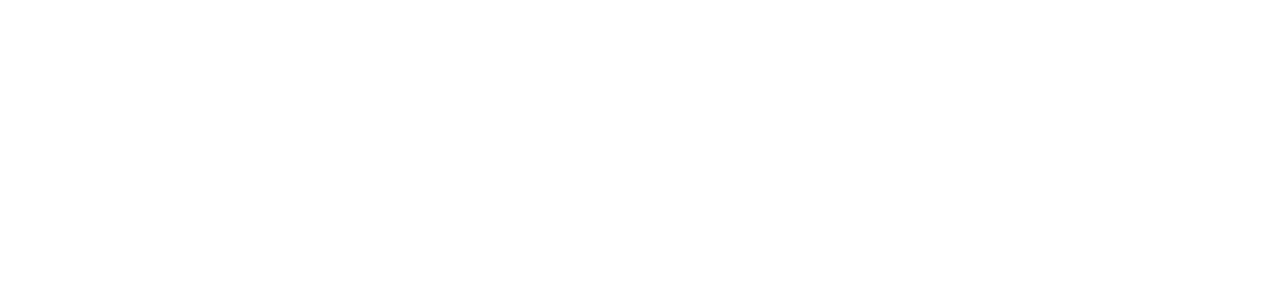
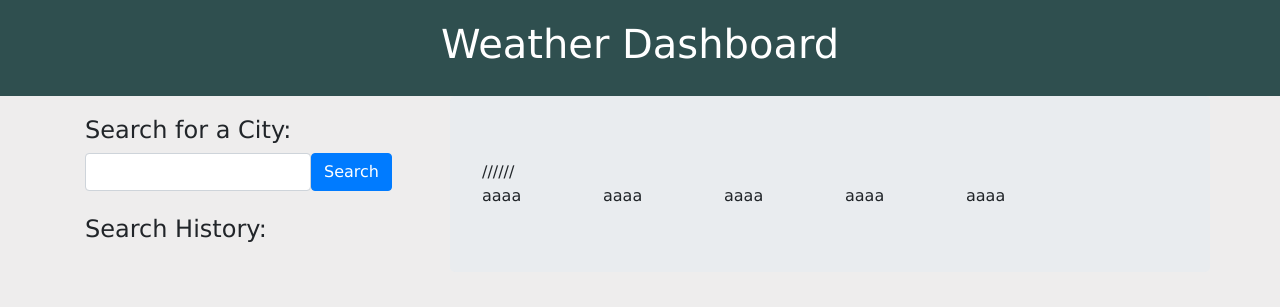
Before and after one commit to bgallagher27/weather-forecast-app, a plain HTML site: page index.html in a window 1280 px wide. Drawn offline with nearby package versions, Linux system fonts and the light colour scheme.

Commit message:
page setup

```diff
--- a/assets/weather.css
+++ b/assets/weather.css
@@ -0,0 +1,15 @@
+body {
+    font-family: 'Lucida Sans', 'Lucida Sans Regular', 'Lucida Grande', 'Lucida Sans Unicode', Geneva, Verdana, sans-serif, Helvetica, sans-serif;
+    background-color: rgb(238, 237, 237);
+}
+
+.header {
+    text-align: center;
+    background-color: darkslategrey;
+    color: white;
+    padding: 20px;
+}
+
+.search-bar {
+    margin-top: 20px;
+}
--- a/index.html
+++ b/index.html
@@ -5,10 +5,65 @@
     <meta name="viewport" content="width=device-width, initial-scale=1.0">
     <meta http-equiv="X-UA-Compatible" content="ie=edge">
     <title>Weather App</title>
+
+    <!--Link to Bootstrap-->
     <link rel="stylesheet" type="text/css" href="https://stackpath.bootstrapcdn.com/bootstrap/4.4.1/css/bootstrap.min.css" integrity="sha384-Vkoo8x4CGsO3+Hhxv8T/Q5PaXtkKtu6ug5TOeNV6gBiFeWPGFN9MuhOf23Q9Ifjh" crossorigin="anonymous">
+
+    <!--Link to custom CSS-->
     <link rel="stylesheet" type="text/css" href="assets/weather.css">
+
+    <!--Link to JQuery library-->
+    <script src="https://cdnjs.cloudflare.com/ajax/libs/jquery/3.2.1/jquery.min.js"></script>
 </head>
 <body>
+
+    <!--Total page header-->
+    <nav class="row header">
+        <div class="col-sm-12">
+            <h1>Weather Dashboard</h1>
+        </div>
+    </nav>
+
+    <!--Weather content-->
+    <div class="container">
+        <div class="row">
+
+            <!--Side panel with search-->
+            <div class="search-panel col-sm-12 col-md-5 col-lg-4">
+                <div class="search-bar">
+                    <h4>Search for a City:</h4>
+                    <form class="form-inline">
+                        <input type="text" class="search-input form-control">
+                        <span type="submit" class="search-btn btn btn-primary">Search</span>
+                    </form>
+                </div>
+
+                <br>
+                <h4>Search History:</h4>
+                <div class="search-history">
+                    <!--Space to populate search history-->
+                </div>
+            </div>
+
+            <!--Main display for current day-->
+            <div class="jumbotron weather-today col-sm-12 col-md-9 col-lg-8">
+                <div class="weather-today">
+                    //////
+                </div>
+
+                <!--5 day forecast-->
+                <div class="row">
+                    <span class="weather-day-1 col-xs-6 col-sm-4 col-md-2">aaaa</span>
+                    <span class="weather-day-2 col-xs-6 col-sm-4 col-md-2">aaaa</span>
+                    <span class="weather-day-3 col-xs-6 col-sm-4 col-md-2">aaaa</span>
+                    <span class="weather-day-4 col-xs-6 col-sm-4 col-md-2">aaaa</span>
+                    <span class="weather-day-5 col-xs-6 col-sm-4 col-md-2">aaaa</span>
+                </div>
+            </div>
+        </div>
+
+        <!--5 day forecast-->
+    </div>
 
 
 
```
